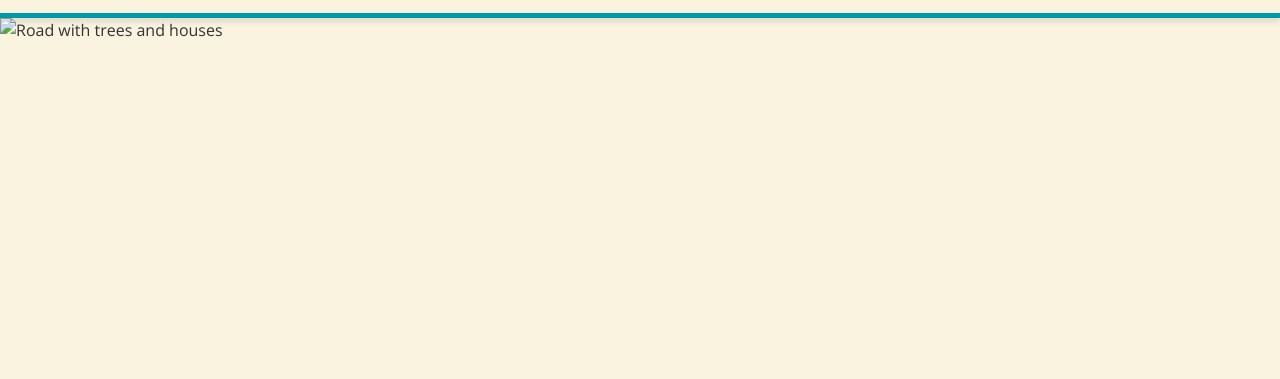
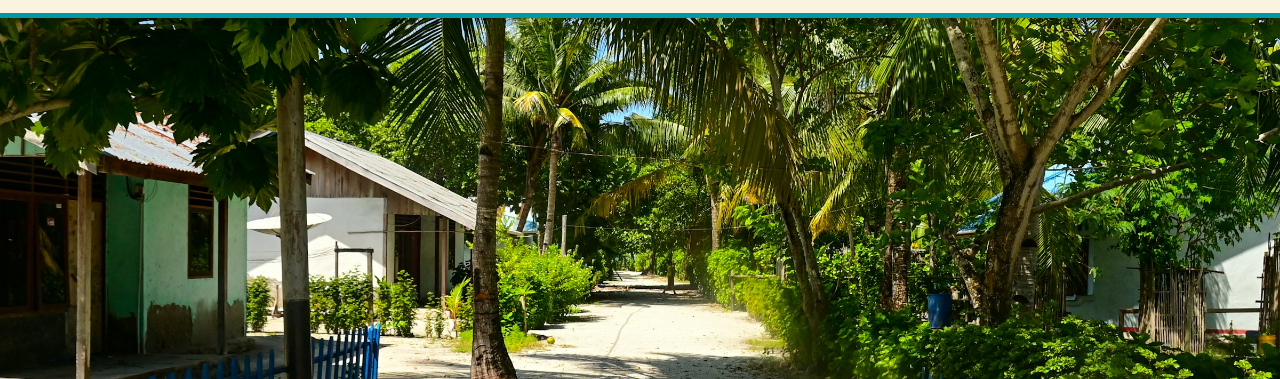
Before and after one commit to Dinbarkus/Taniti-Prototype, a plain HTML site: page visitor.html in a window 1280 px wide. Shown: the part 93-472 px from the top of the page. Drawn offline with nearby package versions, Linux system fonts and the light colour scheme; the site is published under a folder, as on GitHub Pages, so addresses that start at the root find nothing.

Commit message:
Update visitor.html
Removed "/" from links

```diff
--- a/visitor.html
+++ b/visitor.html
@@ -32,7 +32,7 @@
 
     <!-- HERO -->
     <section class="hero">
-        <img src="/Assets/road_with_trees_and_houses.jpg" alt="Road with trees and houses" class="hero-bg"> <!-- https://unsplash.com/@catauggie -->
+        <img src="Assets/road_with_trees_and_houses.jpg" alt="Road with trees and houses" class="hero-bg"> <!-- https://unsplash.com/@catauggie -->
         <h1 class="hero-title">Visitor Information</h1>
         <p class="hero-caption">Photo by catauggie on Unsplash (2025)</p>
     </section>
```
